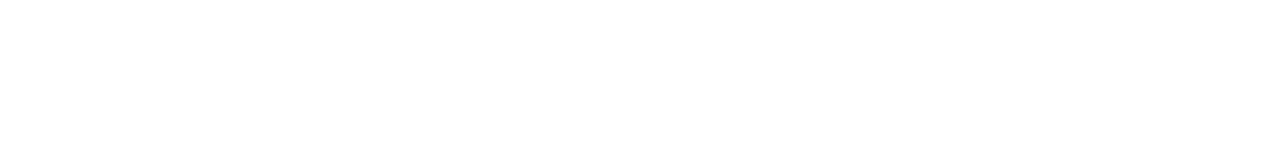
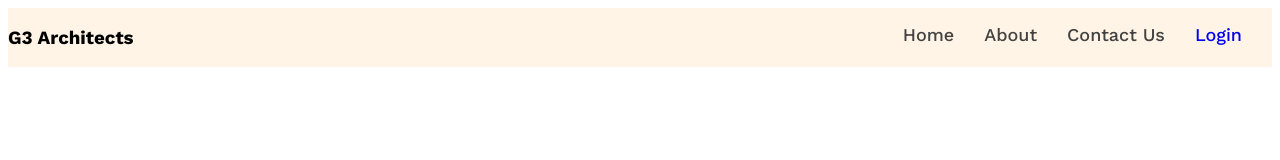
Before and after one commit to DeveloperMonirBD/g3-architects-project, a plain HTML site: page index.html in a window 1280 px wide. Drawn offline with nearby package versions, Linux system fonts and the light colour scheme.

Commit message:
navbar section done

```diff
--- a/index.html
+++ b/index.html
@@ -3,9 +3,24 @@
 <head>
   <meta charset="UTF-8">
   <meta name="viewport" content="width=device-width, initial-scale=1.0">
-  <title>Document</title>
+  <title>G3 Architects Project</title>
+  <link rel="stylesheet" href="style.css">
 </head>
-<body>
+<body class="work-sans-font">
+  <header class="bg-light">
+    <nav class="navbar display-flex">
+      <h3 class="brand">G3 Architects</h3>
+      <ul class="nav-links display-flex">
+        <!-- li.nav-item*4>a.nav-link -->
+        <li class="nav-item"><a href="#" class="nav-link text-gray">Home</a></li>
+        <li class="nav-item"><a href="#" class="nav-link text-gray">About</a></li>
+        <li class="nav-item"><a href="#" class="nav-link text-gray">Contact Us</a></li>
+        <li class="nav-item"><a href="#" class="nav-link">Login</a></li>
+      </ul>
+    </nav>
 
+  </header>
+  <main></main>
+  <footer></footer>
 </body>
 </html>
--- a/style.css
+++ b/style.css
@@ -0,0 +1,49 @@
+@import url('https://fonts.googleapis.com/css2?family=Work+Sans:ital,wght@0,100..900;1,100..900&display=swap');
+
+.work-sans-font {
+  font-family: "Work Sans", sans-serif;
+  font-optical-sizing: auto;
+  font-weight: 400;
+  font-style: normal;
+}
+
+/* shared styles */
+.display-flex{
+  display: flex;
+}
+
+
+/* dark-02 */
+.text-gray{
+  color: rgb(66, 66, 66);
+}
+
+/* dark 03 */
+.text-light-gray{
+  color: rgb(114, 114, 114);
+}
+
+.bg-light{
+  background: rgba(255, 144, 14, 0.1);
+}
+
+
+/* header styles */
+
+/* navbar styles */
+.nav-item {
+  list-style: none;
+  margin-right: 30px;
+}
+.nav-link {
+  text-decoration: none;
+  font-size: 18px;
+  font-weight: 500;
+}
+.navbar {
+  justify-content: space-between;
+  max-width: 1440px;
+  /* margin: 0 auto; */
+  margin-inline: auto;
+
+}
```
